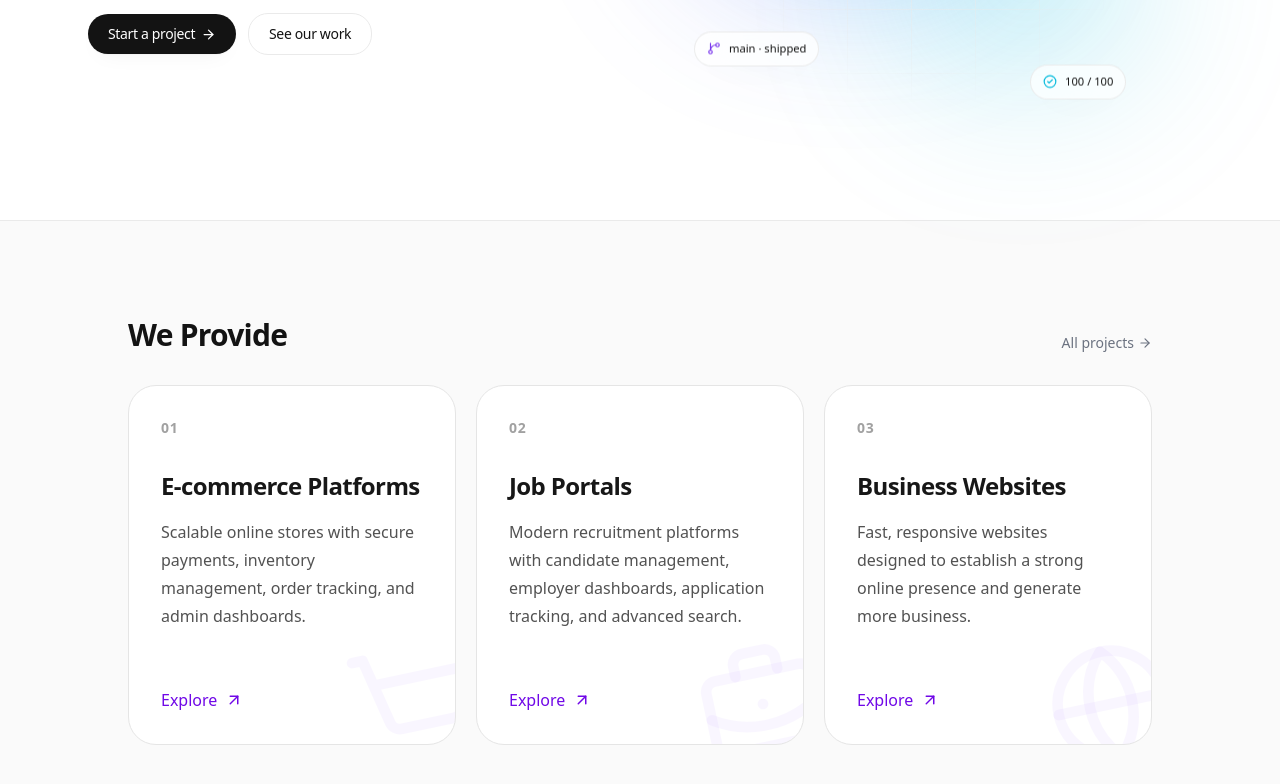
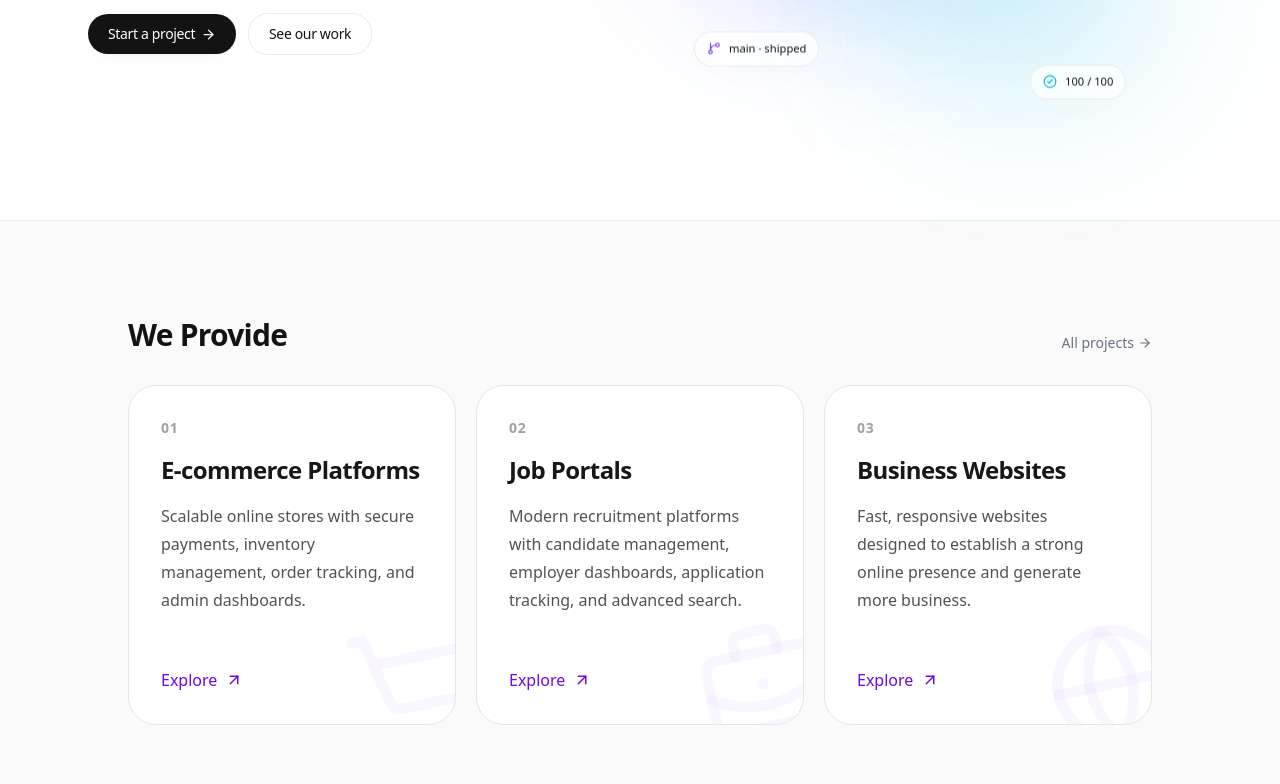
Before and after one commit to FifthByte/fifthbyte.in, a React (Vite) app: page / in a window 1280 px wide. Shown: the part 480-1264 px from the top of the page. Built offline with nearby package versions, Linux system fonts and the light colour scheme.

Commit message:
updated solution card

```diff
--- a/src/components/projects/SolutionCard.tsx
+++ b/src/components/projects/SolutionCard.tsx
@@ -19,7 +19,7 @@ export default function SolutionCard({
     <motion.article
       whileHover={{ y: -8 }}
       transition={{ duration: 0.3 }}
-      className="group relative overflow-hidden h-90 rounded-3xl border border-neutral-200 bg-white p-8 transition-all duration-300 hover:border-violet-300 hover:shadow-2xl hover:shadow-violet-100"
+      className="group relative overflow-hidden md:h-85 h-75 rounded-3xl border border-neutral-200 bg-white p-8 transition-all duration-300 hover:border-violet-300 hover:shadow-2xl hover:shadow-violet-100"
     >
       {/* Background Glow */}
       <div className="absolute -right-20 -top-20 h-56 w-56 rounded-full bg-gradient-to-br from-violet-200/40 via-blue-200/20 to-cyan-200/30 blur-3xl opacity-0 transition-opacity duration-500 group-hover:opacity-100" />
@@ -44,7 +44,7 @@ export default function SolutionCard({
       )}
 
       <div className="relative z-10 flex h-full flex-col">
-        <div className="mb-8 flex items-center justify-between">
+        <div className="mb-4 flex items-center justify-between">
           <span className="text-sm font-semibold tracking-wider text-neutral-400">
             {String(index + 1).padStart(2, "0")}
           </span>
@@ -54,7 +54,7 @@ export default function SolutionCard({
           {name}
         </h3>
 
-        <p className="mb-10 leading-7 text-neutral-600">
+        <p className="mb-6 leading-7 text-neutral-600">
           {description}
         </p>
 
```
